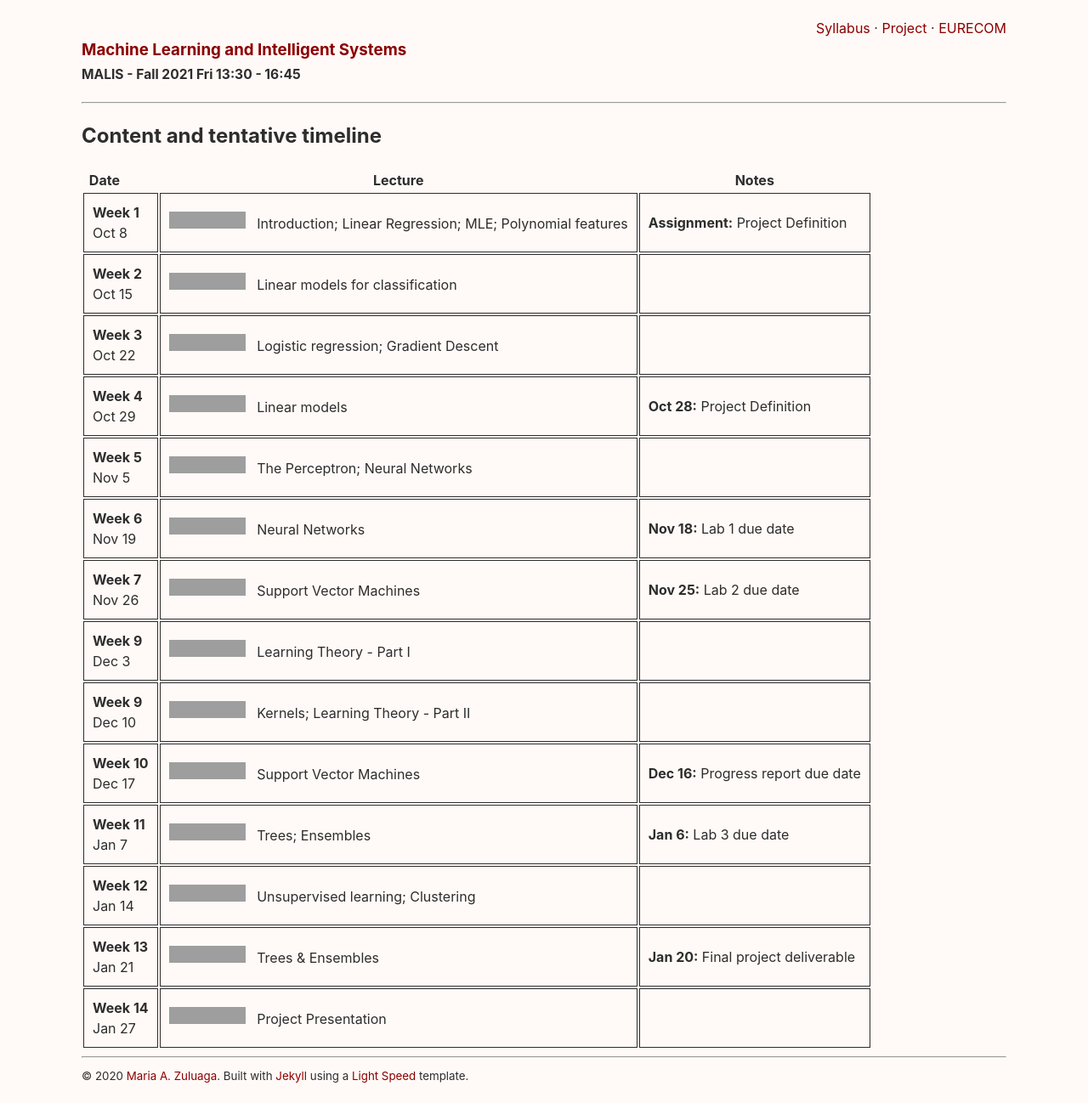
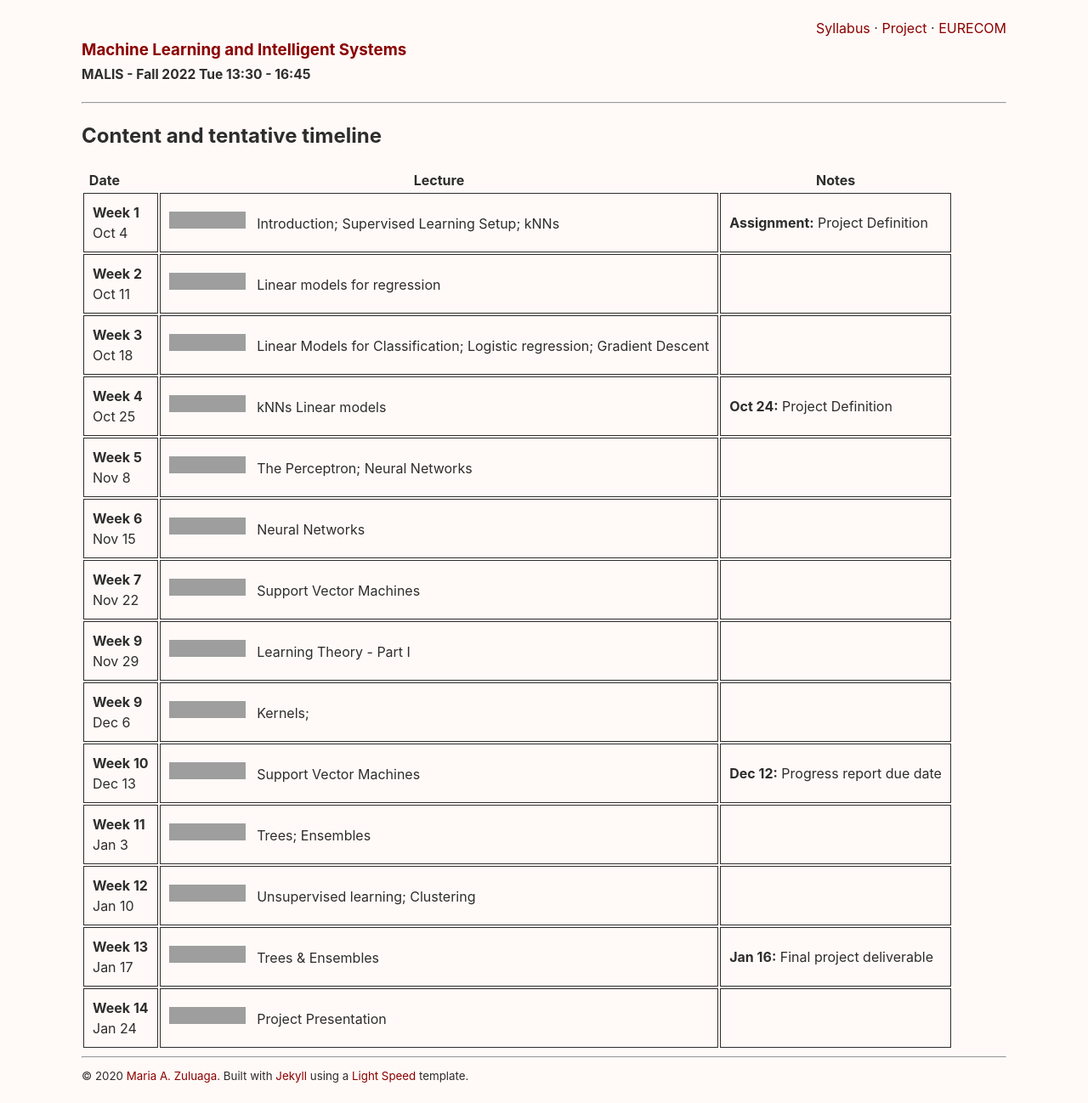
Before and after one commit to malis-course/malis-course.github.io, a Jekyll site: the page built from _pages/syllabus.md, in a window 1280 px wide, cut to the strip 0-1298 px from the top of the page. Shown: the whole strip at 85% size. Built offline with Jekyll 4.4.1, drawn with Linux system fonts in a browser that asks for light colours; grey boxes are pictures that could not be loaded.

Commit message:
Fall 2022

```diff
--- a/_config.yml
+++ b/_config.yml
@@ -4,7 +4,7 @@ permalink:           pretty
 # Setup
 title:               'Machine Learning and Intelligent Systems'
 url:                 https://malis-course.github.io/malis
-tagline:             'MALIS - Fall 2021 Fri 13:30 - 16:45'
+tagline:             'MALIS - Fall 2022 Tue 13:30 - 16:45'
 baseurl:             "https://malis-course.github.io"
 
 # Assets
--- a/_pages/syllabus.md
+++ b/_pages/syllabus.md
@@ -7,17 +7,17 @@ permalink: /syllabus
 
 |  Date     &nbsp; &nbsp;&nbsp; &nbsp;&nbsp; &nbsp;  | Lecture           | Notes |
 | --------- | --------------- | ------ |
-| **Week 1** <br> Oct 8       | [![Generic badge](https://img.shields.io/badge/-Lecture-blue.svg)](https://shields.io/) &nbsp; Introduction; Linear Regression; MLE; Polynomial features    |  **Assignment:** Project Definition |
-| **Week 2** <br> Oct 15      | [![Generic badge](https://img.shields.io/badge/-Lecture-blue.svg)](https://shields.io/) &nbsp; Linear models for classification     |    |
-| **Week 3** <br> Oct 22      | [![Generic badge](https://img.shields.io/badge/-Lecture-blue.svg)](https://shields.io/) &nbsp; Logistic regression; Gradient Descent      |    |
-| **Week 4** <br> Oct 29      |  [![Generic badge](https://img.shields.io/badge/-Lab Session-orange.svg)](https://shields.io/) &nbsp; Linear models     |  **Oct 28:** Project Definition  |
-| **Week 5** <br> Nov 5      | [![Generic badge](https://img.shields.io/badge/-Lecture-blue.svg)](https://shields.io/) &nbsp; The Perceptron; Neural Networks     |    |
-| **Week 6** <br> Nov 19      | [![Generic badge](https://img.shields.io/badge/-Lab Session-orange.svg)](https://shields.io/) &nbsp; Neural Networks     |  **Nov 18:** Lab 1 due date    |
-| **Week 7** <br> Nov 26      | [![Generic badge](https://img.shields.io/badge/-Lecture-blue.svg)](https://shields.io/) &nbsp; Support Vector Machines      |   **Nov 25:** Lab 2 due date |
-| **Week 9** <br> Dec 3      | [![Generic badge](https://img.shields.io/badge/-Lecture-blue.svg)](https://shields.io/) &nbsp;  Learning Theory - Part I   |    |
-| **Week 9** <br> Dec 10      | [![Generic badge](https://img.shields.io/badge/-Lecture-blue.svg)](https://shields.io/) &nbsp; Kernels; Learning Theory - Part II     |    |
-| **Week 10** <br> Dec 17      | [![Generic badge](https://img.shields.io/badge/-Lab Session-orange.svg)](https://shields.io/) &nbsp; Support Vector Machines   |  **Dec 16:** Progress report due date   |
-| **Week 11** <br> Jan 7     | [![Generic badge](https://img.shields.io/badge/-Lecture-blue.svg)](https://shields.io/) &nbsp; Trees; Ensembles      |  **Jan 6:** Lab 3 due date |
-| **Week 12** <br> Jan 14      | [![Generic badge](https://img.shields.io/badge/-Lecture-blue.svg)](https://shields.io/) &nbsp; Unsupervised learning; Clustering       |    |
-| **Week 13** <br> Jan 21      | [![Generic badge](https://img.shields.io/badge/-Lab Session-orange.svg)](https://shields.io/) &nbsp; Trees & Ensembles    | **Jan 20:** Final project deliverable  |
-| **Week 14** <br> Jan 27      | [![Generic badge](https://img.shields.io/badge/-Lecture-blue.svg)](https://shields.io/) &nbsp; Project Presentation     |    |
+| **Week 1** <br> Oct 4       | [![Generic badge](https://img.shields.io/badge/-Lecture-blue.svg)](https://shields.io/) &nbsp; Introduction; Supervised Learning Setup; kNNs   |  **Assignment:** Project Definition |
+| **Week 2** <br> Oct 11      | [![Generic badge](https://img.shields.io/badge/-Lecture-blue.svg)](https://shields.io/) &nbsp; Linear models for regression     |    |
+| **Week 3** <br> Oct 18      | [![Generic badge](https://img.shields.io/badge/-Lecture-blue.svg)](https://shields.io/) &nbsp; Linear Models for Classification; Logistic regression; Gradient Descent      |    |
+| **Week 4** <br> Oct 25      |  [![Generic badge](https://img.shields.io/badge/-Lab Session-orange.svg)](https://shields.io/) &nbsp; kNNs Linear models     |  **Oct 24:** Project Definition  |
+| **Week 5** <br> Nov 8      | [![Generic badge](https://img.shields.io/badge/-Lecture-blue.svg)](https://shields.io/) &nbsp; The Perceptron; Neural Networks     |    |
+| **Week 6** <br> Nov 15      | [![Generic badge](https://img.shields.io/badge/-Lab Session-orange.svg)](https://shields.io/) &nbsp; Neural Networks     |     |
+| **Week 7** <br> Nov 22      | [![Generic badge](https://img.shields.io/badge/-Lecture-blue.svg)](https://shields.io/) &nbsp; Support Vector Machines      |   |
+| **Week 9** <br> Nov 29      | [![Generic badge](https://img.shields.io/badge/-Lecture-blue.svg)](https://shields.io/) &nbsp;  Learning Theory - Part I   |    |
+| **Week 9** <br> Dec 6      | [![Generic badge](https://img.shields.io/badge/-Lecture-blue.svg)](https://shields.io/) &nbsp; Kernels;      |    |
+| **Week 10** <br> Dec 13      | [![Generic badge](https://img.shields.io/badge/-Lab Session-orange.svg)](https://shields.io/) &nbsp; Support Vector Machines   |  **Dec 12:** Progress report due date   |
+| **Week 11** <br> Jan 3     | [![Generic badge](https://img.shields.io/badge/-Lecture-blue.svg)](https://shields.io/) &nbsp; Trees; Ensembles      |   |
+| **Week 12** <br> Jan 10      | [![Generic badge](https://img.shields.io/badge/-Lecture-blue.svg)](https://shields.io/) &nbsp; Unsupervised learning; Clustering       |    |
+| **Week 13** <br> Jan 17      | [![Generic badge](https://img.shields.io/badge/-Lab Session-orange.svg)](https://shields.io/) &nbsp; Trees & Ensembles    | **Jan 16:** Final project deliverable  |
+| **Week 14** <br> Jan 24      | [![Generic badge](https://img.shields.io/badge/-Lecture-blue.svg)](https://shields.io/) &nbsp; Project Presentation     |    |
```
